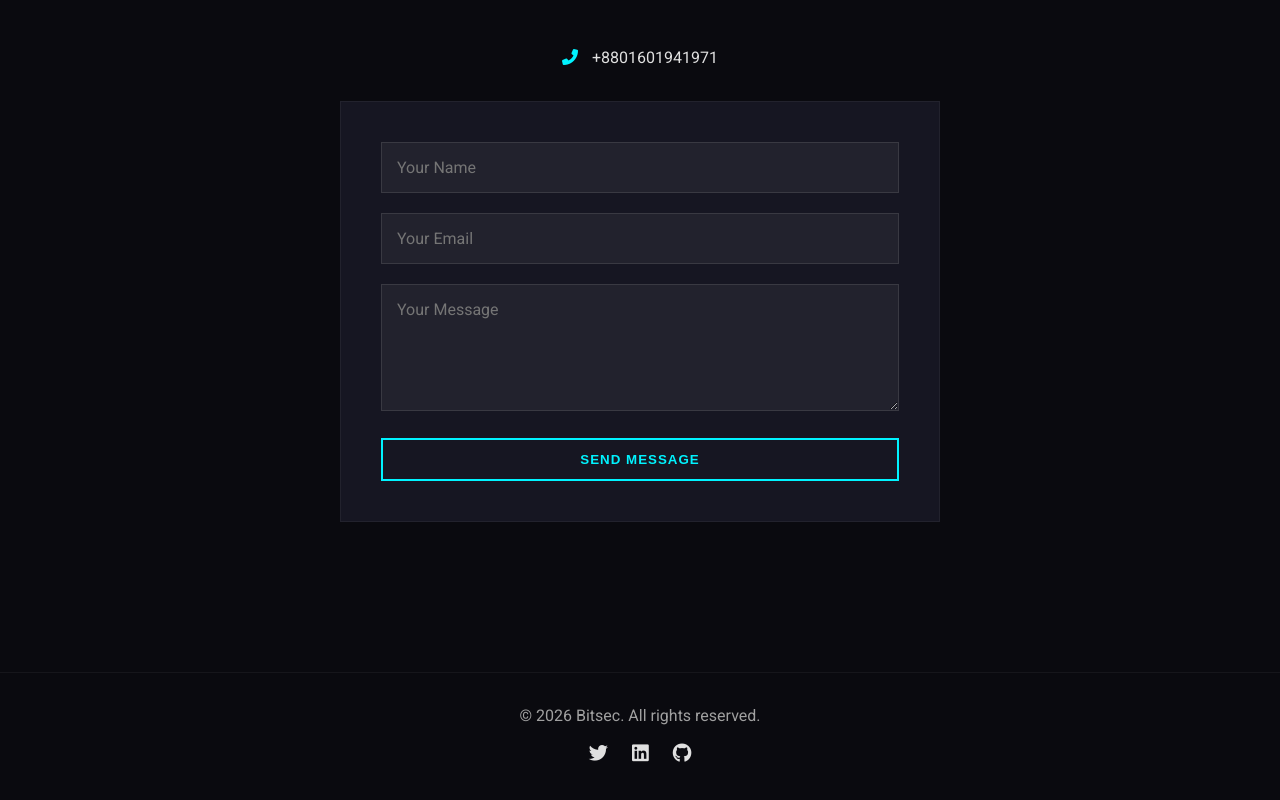
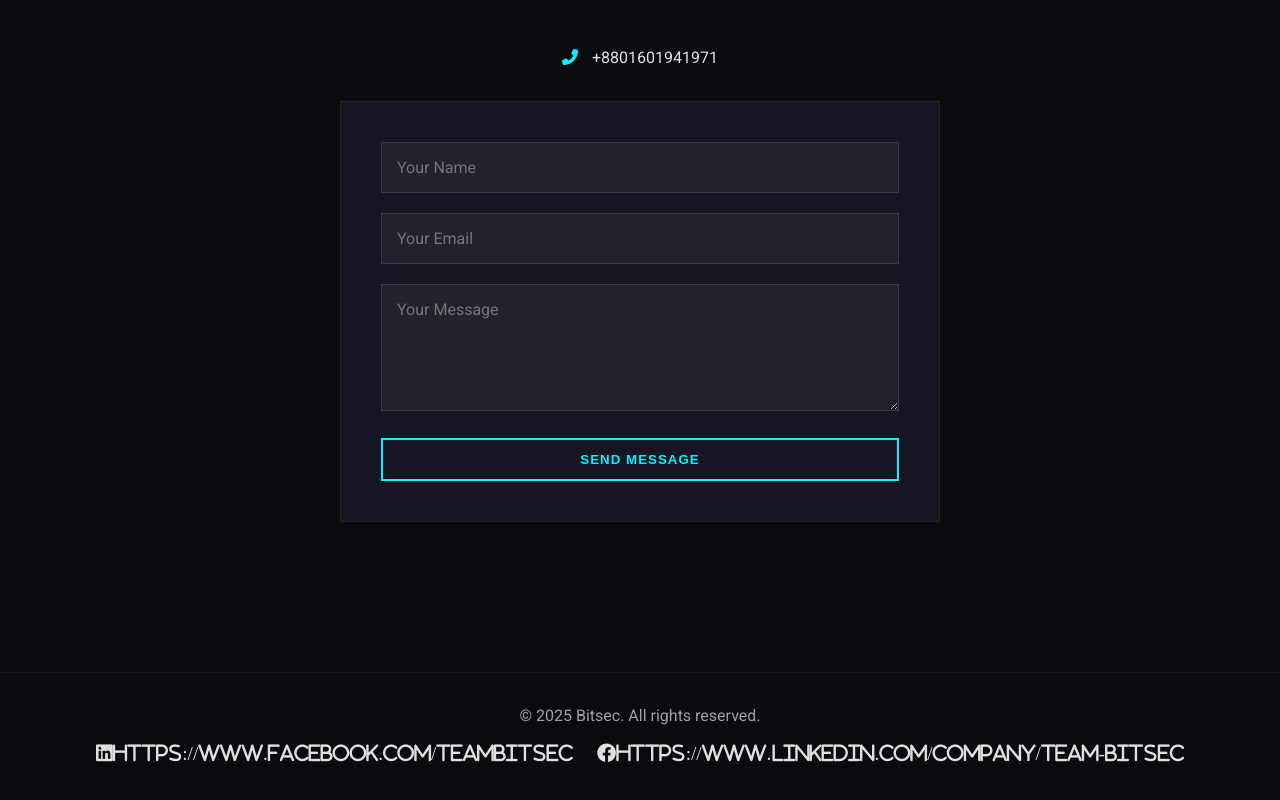
Before and after one commit to Team-Bitsec/Bitsec, a plain HTML site: page index.html in a window 1280 px wide. Shown: the part 2090-2890 px from the top of the page. Drawn offline with Linux system fonts and the light colour scheme.

Commit message:
Update footer year and social links

```diff
--- a/index.html
+++ b/index.html
@@ -101,11 +101,10 @@
 
     <footer>
         <div class="container">
-            <p>&copy; 2026 Bitsec. All rights reserved.</p>
+            <p>&copy; 2025 Bitsec. All rights reserved.</p>
             <div class="socials">
-                <a href="#"><i class="fab fa-twitter"></i></a>
-                <a href="#"><i class="fab fa-linkedin"></i></a>
-                <a href="#"><i class="fab fa-github"></i></a>
+                <a href="#"><i class="fab fa-linkedin">https://www.facebook.com/TeamBitsec</i></a>
+                <a href="#"><i class="fab fa-facebook">https://www.linkedin.com/company/team-bitsec</i></a>
             </div>
         </div>
     </footer>
```
